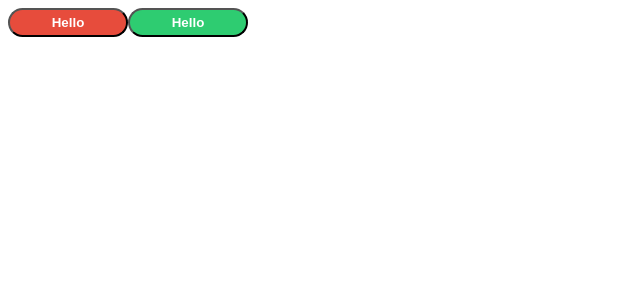
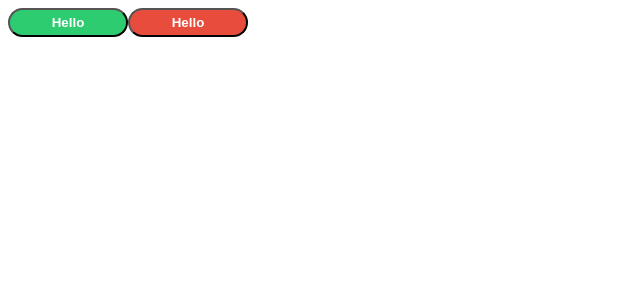
Before and after one commit to crea00/Styled-awesomeness, a React (Create React App) app: page / in a window 1280 px wide. Shown: the top 300 px of the page, without its empty margins (0-640 px from the left). Built offline with nearby package versions, Linux system fonts and the light colour scheme; the HTML template or start-up script is replaced by a standard one.

Commit message:
#2 Hello World with Styled Components

```diff
--- a/package.json
+++ b/package.json
@@ -5,7 +5,8 @@
   "dependencies": {
     "react": "^16.3.2",
     "react-dom": "^16.3.2",
-    "react-scripts": "1.1.4"
+    "react-scripts": "1.1.4",
+    "styled-components": "^3.2.6"
   },
   "scripts": {
     "start": "react-scripts start",
--- a/src/App.css
+++ /dev/null
@@ -1,22 +0,0 @@
-.button {
-    border-radius: 50px;
-    padding: 5px;
-    min-width: 120px;
-    color: white;
-    font-weight: 600;
-    -webkit-appearance: none;
-    cursor: pointer;
-}
-
-.button:active,
-.button:focus {
-    outline: none;
-}
-
-.button--success {
-    background-color: #2ecc71;
-}
-
-.button--danger {
-    background-color: #e74c3c;
-}
--- a/src/App.js
+++ b/src/App.js
@@ -1,23 +1,36 @@
 import React, { Component, Fragment } from 'react';
-import "./App.css";
+import styled from "styled-components";
 
 class App extends Component {
   render() {
     return (
-      <Fragment>
-        <Button danger />
-        <Button />
-      </Fragment>
+      <Container>
+        <Button>Hello</Button>
+        <Button danger>Hello</Button>
+      </Container>
     )
   }
 }
 
-const Button = ({ danger }) => (
-  <button
-    className = { danger ? "button button--danger" : "button button--success" }
-  >
-    Hello
-  </button>
-)
+const Container = styled.div`
+  height: 100vh;
+  width: 100%;
+  background-color: #pink;
+`
+
+const Button = styled.button`
+  border-radius: 50px;
+  padding: 5px;
+  min-width: 120px;
+  color: white;
+  font-weight: 600;
+  -webkit-appearance: none;
+  cursor: pointer;
+  &:active,
+  &:focus {
+    outline: none;
+  }
+  background-color: ${props => props.danger ? "#e74c3c" : "#2ecc71" }
+`;
 
 export default App;
```
Also changed, not shown: 1 other file (tests, documents, lock files or other folders).
